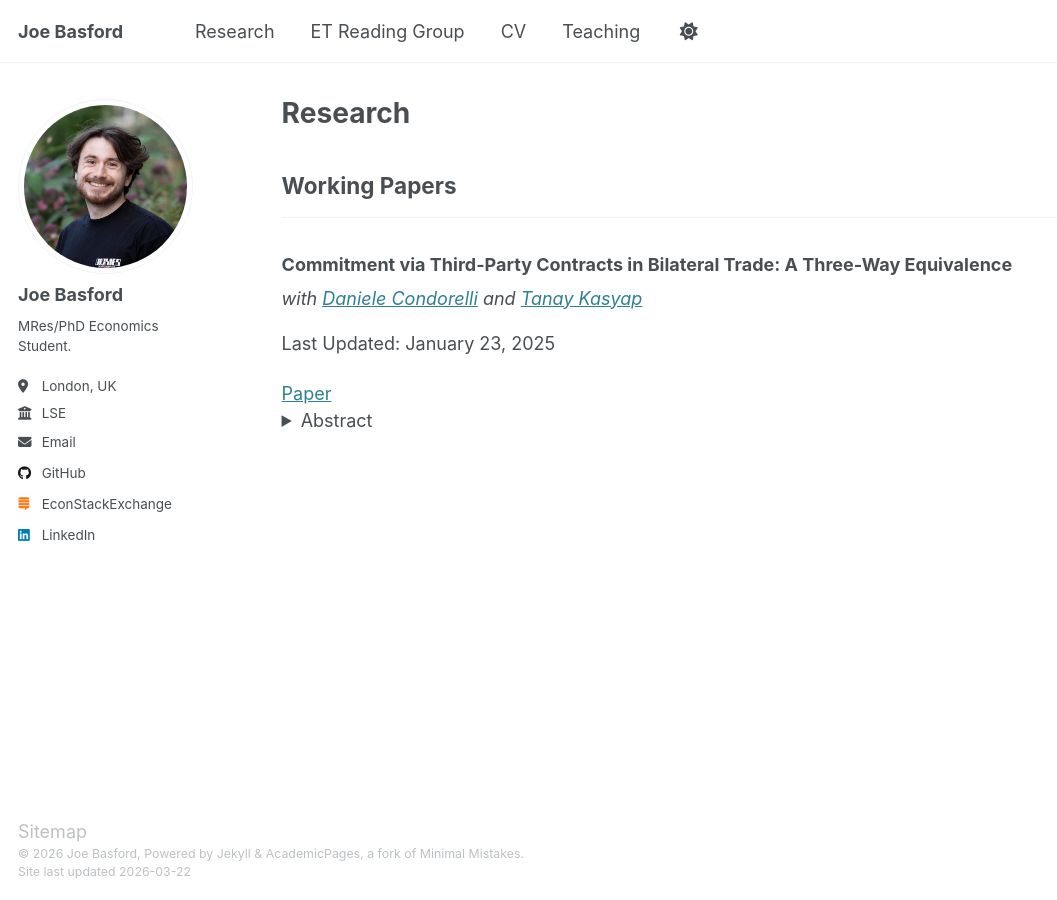
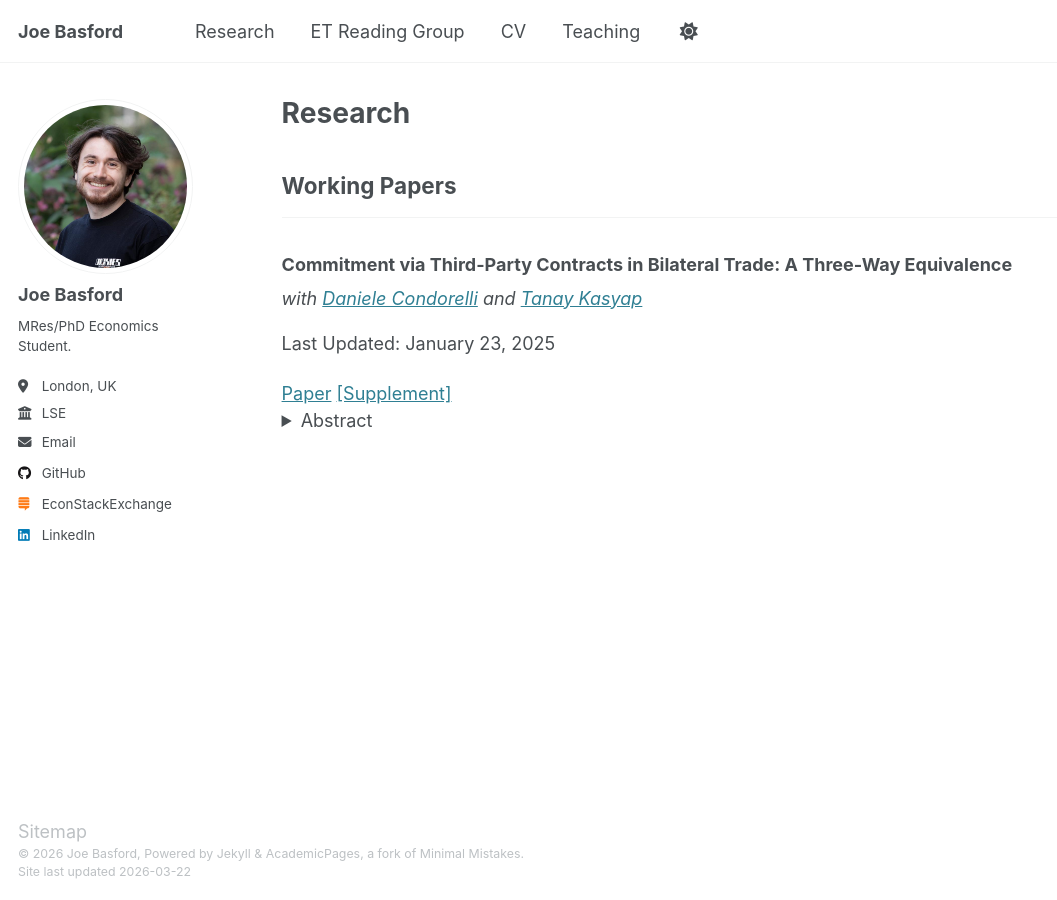
Before and after one commit to Joe-Basford/Joe-Basford.github.io, a Jekyll site: the page built from _pages/research.html, in a window 1280 px wide. Shown: the whole page, without its empty margins (0-1057 px from the left). Built offline with Jekyll 4.4.1, drawn with Linux system fonts in a browser that asks for light colours.

Commit message:
Update archive-single.html

```diff
--- a/_includes/archive-single.html
+++ b/_includes/archive-single.html
@@ -48,8 +48,11 @@
         {% endif %}
           <p>Last Updated: <i>{{ post.venue }}</i> {{ post.date | default: "1900-01-01" | date: "%B %d, %Y"" }} </p>
         {% if post.paperurl %}
-        <a href="{{ post.paperurl }}">Paper</a>
-        {% endif %}
+  <a href="{{ post.paperurl }}">Paper</a>
+  {% if post.supplementurl %}
+    <a href="{{ post.supplementurl }}">[Supplement]</a>
+  {% endif %}
+{% endif %}
         {% if post.slidesurl %}
         <a href="{{ post.slidesurl }}">Slides</a>
         {% endif %}
```
